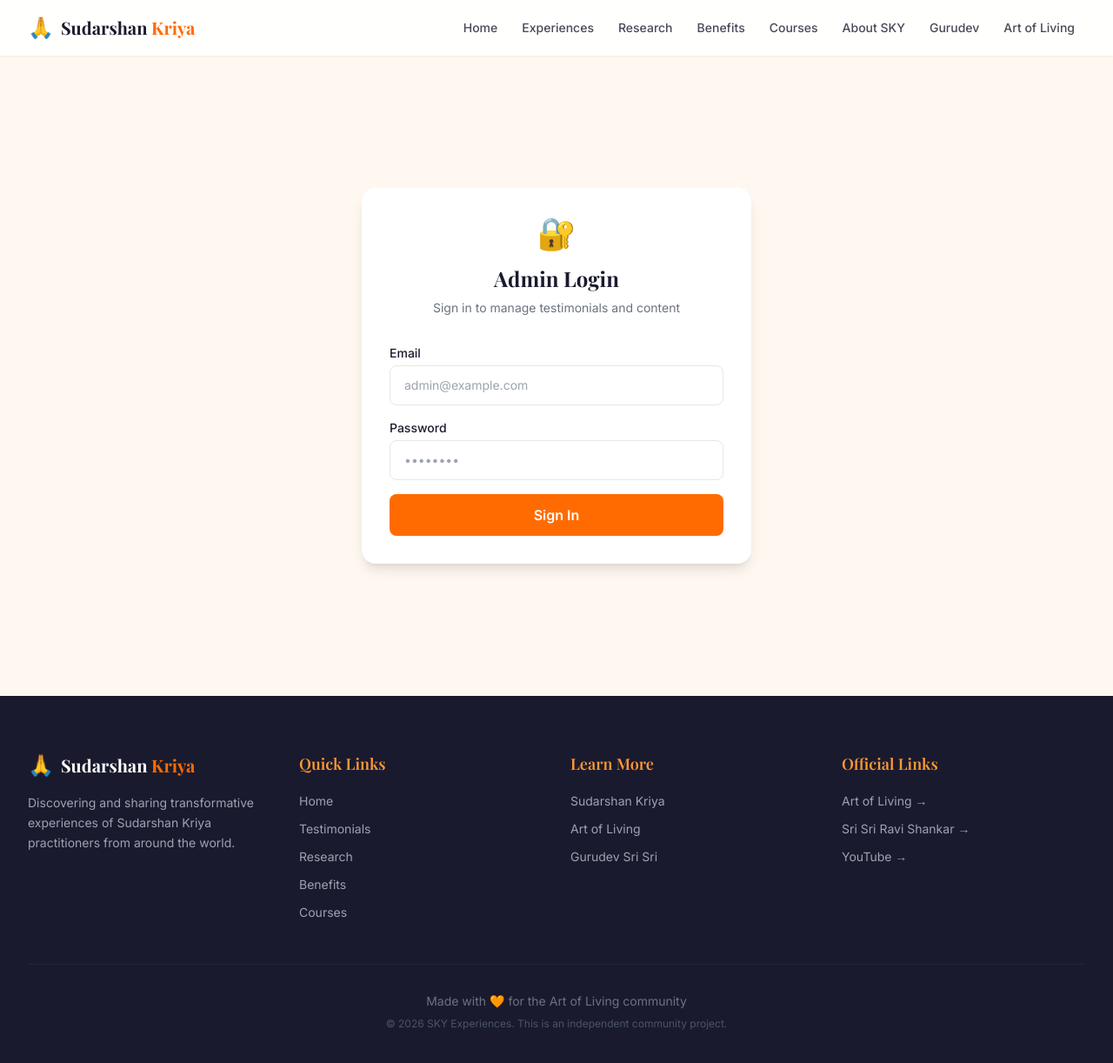
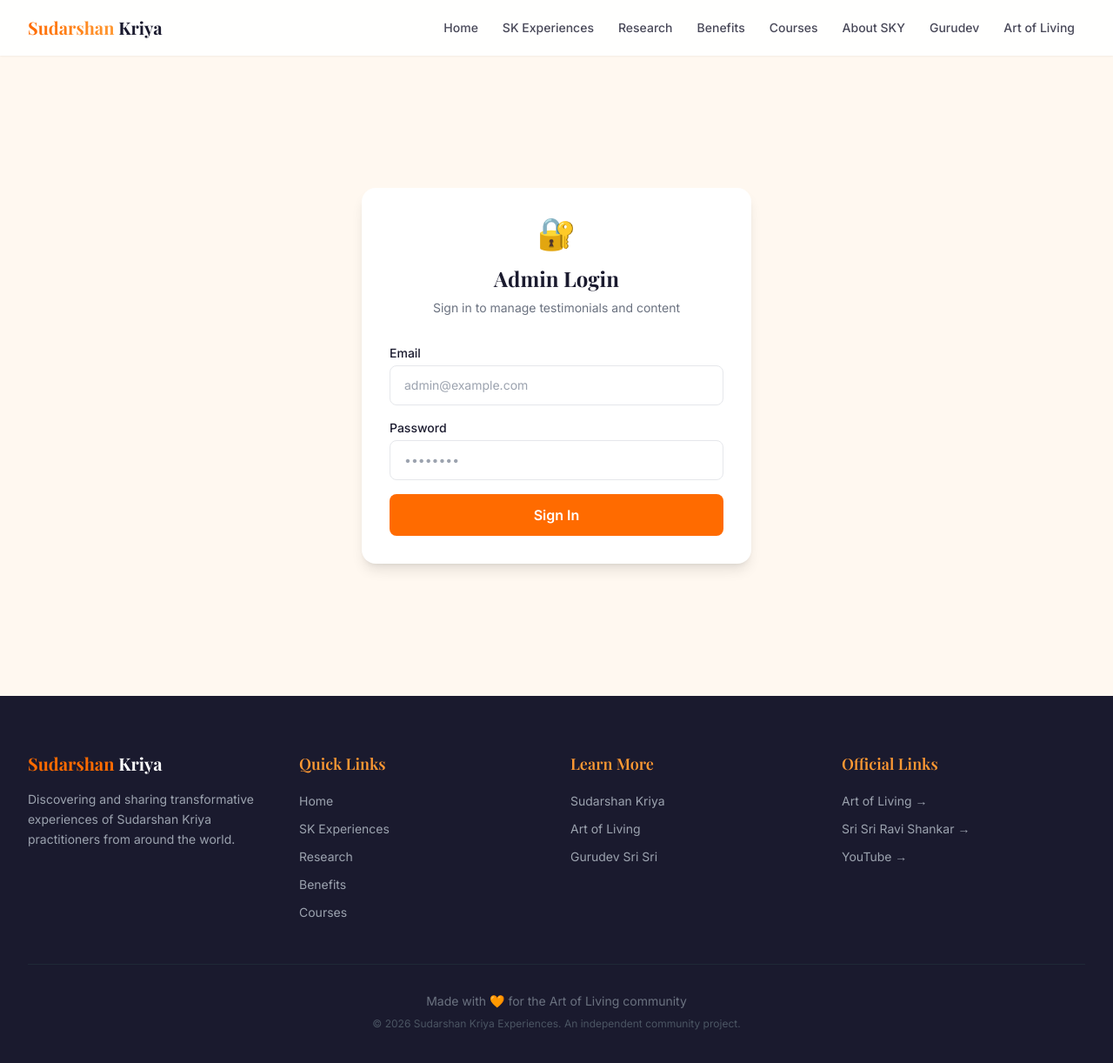
Before and after one commit to Kapil1101/SKY_EXPERIENCES, a Next.js app: page /admin/login in a window 1280 px wide. Shown: the top 1222 px of the page at 87% size. Built offline with nearby package versions, Linux system fonts and the light colour scheme; a web font is replaced by a local one.

Commit message:
UI overhaul: fix YouTube URL, remove hand symbols, rename to Sudarshan Kriya Experiences, enhance Gurudev section

```diff
--- a/src/app/layout.tsx
+++ b/src/app/layout.tsx
@@ -34,17 +34,17 @@
     "Sri Sri Ravi Shankar",
   ],
   openGraph: {
-    title: "SKY Experiences — Sudarshan Kriya Transformations",
+    title: "Sudarshan Kriya Experiences — Real Stories of Transformation",
     description:
-      "Discover how Sudarshan Kriya has transformed millions of lives across the world.",
+      "Discover how Sudarshan Kriya has transformed millions of lives across the world. Read real experiences and begin your journey.",
     type: "website",
     locale: "en_US",
   },
   twitter: {
     card: "summary_large_image",
-    title: "SKY Experiences — Sudarshan Kriya Transformations",
+    title: "Sudarshan Kriya Experiences — Real Stories of Transformation",
     description:
-      "Discover how Sudarshan Kriya has transformed millions of lives across the world.",
+      "Discover how Sudarshan Kriya has transformed millions of lives across the world. Read real experiences.",
   },
 };
 
--- a/src/app/testimonials/page.tsx
+++ b/src/app/testimonials/page.tsx
@@ -49,7 +49,7 @@
         {/* Header */}
         <div className="text-center mb-10">
           <h1 className="font-heading text-4xl font-bold text-navy sm:text-5xl">
-            Experiences That Inspire
+            Sudarshan Kriya Experiences
           </h1>
           <p className="mt-4 text-lg text-muted max-w-2xl mx-auto">
             Real stories from people whose lives transformed through Sudarshan
--- a/src/components/layout/Footer.tsx
+++ b/src/components/layout/Footer.tsx
@@ -2,7 +2,7 @@
 
 const quickLinks = [
   { href: "/", label: "Home" },
-  { href: "/testimonials", label: "Testimonials" },
+  { href: "/testimonials", label: "SK Experiences" },
   { href: "/research", label: "Research" },
   { href: "/benefits", label: "Benefits" },
   { href: "/courses", label: "Courses" },
@@ -21,10 +21,10 @@
         <div className="grid grid-cols-1 gap-8 sm:grid-cols-2 lg:grid-cols-4">
           {/* Brand */}
           <div>
-            <div className="flex items-center gap-2 mb-4">
-              <span className="text-2xl">🙏</span>
+            <div className="flex items-center gap-1.5 mb-4">
               <span className="font-heading text-xl font-bold">
-                Sudarshan <span className="text-saffron">Kriya</span>
+                <span className="text-saffron">Sudarshan</span>{" "}
+                <span className="text-white">Kriya</span>
               </span>
             </div>
             <p className="text-sm text-gray-400 leading-relaxed">
@@ -99,7 +99,7 @@
               </li>
               <li>
                 <a
-                  href="https://www.youtube.com/@ArtofLiving"
+                  href="https://www.youtube.com/artofliving"
                   target="_blank"
                   rel="noopener noreferrer"
                   className="text-sm text-gray-400 hover:text-saffron transition-colors"
@@ -116,7 +116,7 @@
             Made with 🧡 for the Art of Living community
           </p>
           <p className="mt-2 text-xs text-gray-600">
-            © {new Date().getFullYear()} SKY Experiences. This is an
+            © {new Date().getFullYear()} Sudarshan Kriya Experiences. An
             independent community project.
           </p>
         </div>
--- a/src/components/layout/Header.tsx
+++ b/src/components/layout/Header.tsx
@@ -6,7 +6,7 @@
 
 const navLinks = [
   { href: "/", label: "Home" },
-  { href: "/testimonials", label: "Experiences" },
+  { href: "/testimonials", label: "SK Experiences" },
   { href: "/research", label: "Research" },
   { href: "/benefits", label: "Benefits" },
   { href: "/courses", label: "Courses" },
@@ -22,10 +22,10 @@
     <header className="fixed top-0 left-0 right-0 z-50 bg-white/90 backdrop-blur-md shadow-sm">
       <nav className="mx-auto max-w-7xl px-4 sm:px-6 lg:px-8">
         <div className="flex h-16 items-center justify-between">
-          <Link href="/" className="flex items-center gap-2">
-            <span className="text-2xl">🙏</span>
-            <span className="font-heading text-xl font-bold text-navy">
-              Sudarshan <span className="text-saffron">Kriya</span>
+          <Link href="/" className="flex items-center gap-1.5">
+            <span className="font-heading text-xl font-bold">
+              <span className="bg-gradient-to-r from-saffron to-warm-orange bg-clip-text text-transparent">Sudarshan</span>{" "}
+              <span className="text-navy">Kriya</span>
             </span>
           </Link>
 
--- a/src/components/sections/CTASection.tsx
+++ b/src/components/sections/CTASection.tsx
@@ -12,7 +12,7 @@
 
         <div className="mt-8 flex flex-wrap justify-center gap-4">
           {[
-            { icon: "📺", label: "YouTube", url: "https://www.youtube.com/@ArtofLiving" },
+            { icon: "📺", label: "YouTube", url: "https://www.youtube.com/artofliving" },
             { icon: "📸", label: "Instagram", url: "https://www.instagram.com/artofliving/" },
             { icon: "🐦", label: "Twitter", url: "https://twitter.com/ArtOfLiving" },
             { icon: "📘", label: "Facebook", url: "https://www.facebook.com/ArtOfLiving/" },
--- a/src/components/sections/GurudevPreview.tsx
+++ b/src/components/sections/GurudevPreview.tsx
@@ -7,7 +7,14 @@
         <div className="grid grid-cols-1 md:grid-cols-2 gap-12 items-center">
           <div className="flex justify-center">
             <div className="relative h-72 w-72 sm:h-80 sm:w-80 rounded-full bg-gradient-to-br from-saffron/20 to-warm-orange/20 flex items-center justify-center">
-              <span className="text-8xl">🙏</span>
+              <div className="text-center">
+                <p className="font-heading text-2xl font-bold text-navy/80">Gurudev</p>
+                <p className="font-heading text-lg text-navy/60">Sri Sri</p>
+                <p className="font-heading text-lg text-navy/60">Ravi Shankar</p>
+                <div className="mx-auto my-3 h-px w-16 bg-gradient-to-r from-transparent via-saffron to-transparent" />
+                <p className="text-xs text-navy/40 uppercase tracking-wider">Founder</p>
+                <p className="text-xs text-navy/40 uppercase tracking-wider">Art of Living</p>
+              </div>
               <div className="absolute inset-0 rounded-full border-2 border-dashed border-saffron/30 animate-spin" style={{ animationDuration: "30s" }} />
             </div>
           </div>
```
